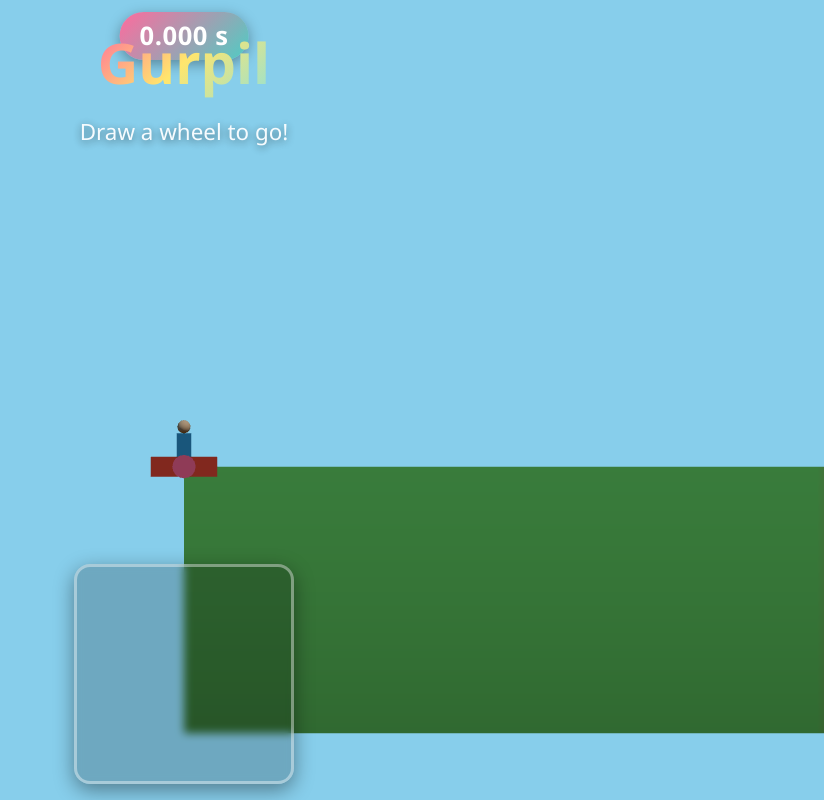
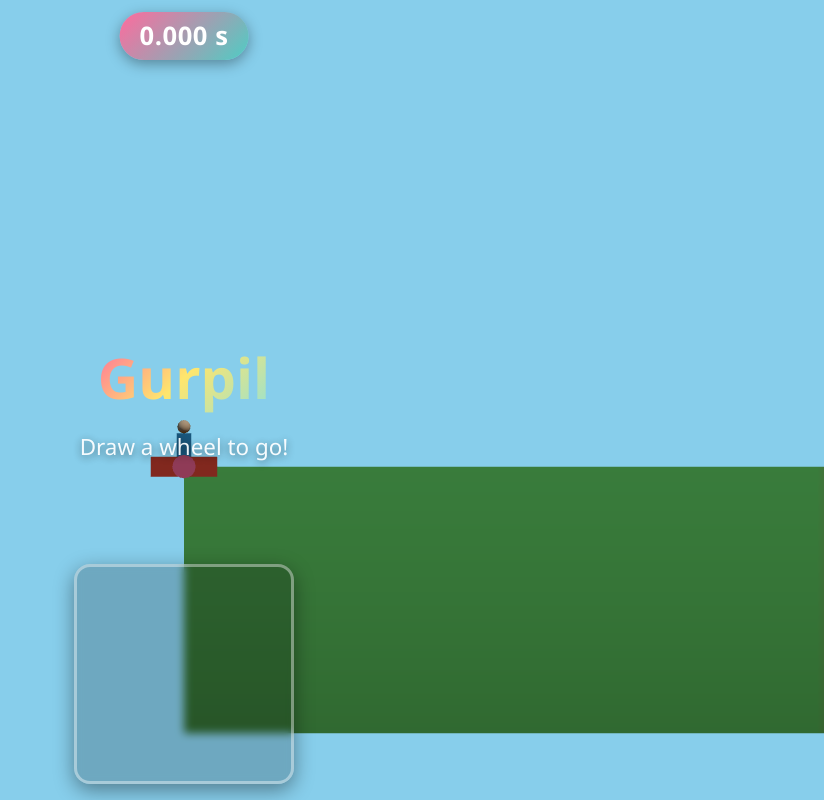
Before and after one commit to Endika/gurpil, a website built with Vite: page index.html in a window 1280 px wide. Shown: the whole page, without its empty margins (456-1280 px from the left). Built offline with nearby package versions, Linux system fonts and the light colour scheme; animation ran at ten frames a second; what @dimforge/rapier2d-compat would draw is missing.

Commit message:
fix(ui): stop the start title overlapping the timer

```diff
--- a/src/ui/styles.css
+++ b/src/ui/styles.css
@@ -83,7 +83,7 @@
 .hud-overlay--start {
   pointer-events: none;
   background: transparent;
-  justify-content: flex-start;
+  /* Vertically centered: clears the top timer and the bottom-centered draw-box. */
 }
 
 .hud-overlay--start .hud-prompt {
```
